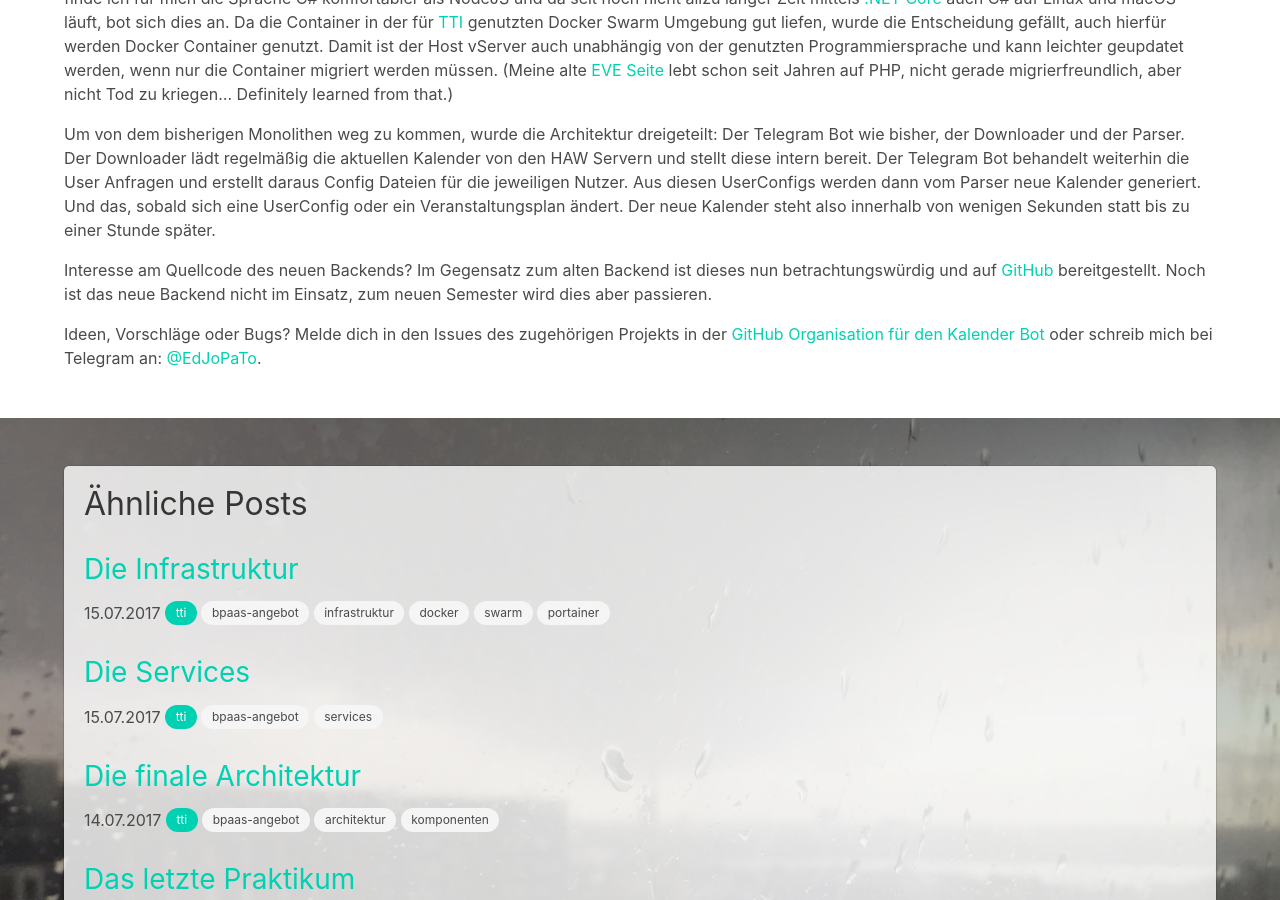
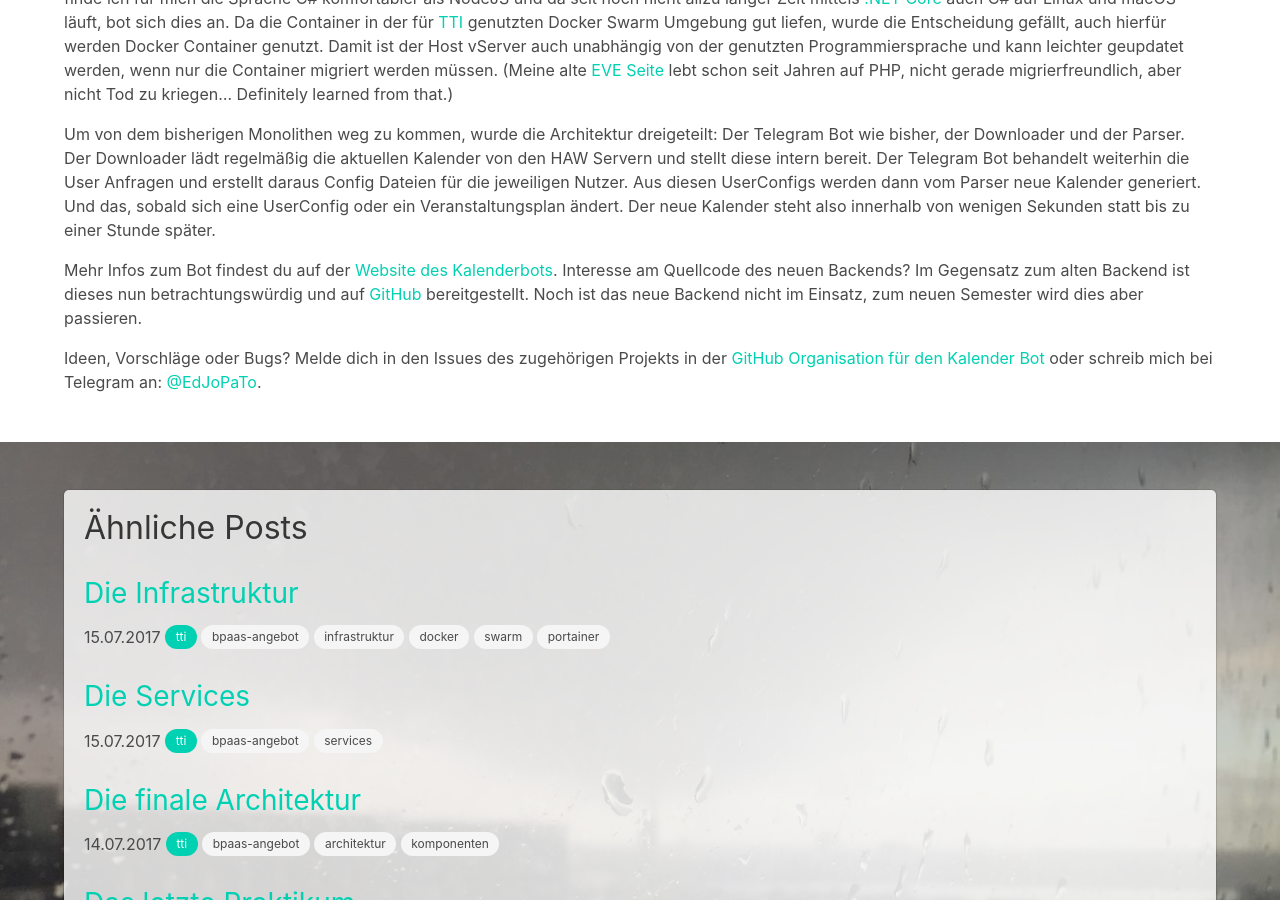
Before and after one commit to EdJoPaTo/edjopato.de, a Jekyll site: the page built from _posts/2017-07-18-calendarbot-backend.md, in a window 1280 px wide and 900 px high, scrolled down 1886 px. Built offline with Jekyll 4.4.1, drawn with Linux system fonts in a browser that asks for light colours; some of the changed lines change nothing that is shown.

Commit message:
feat: add link to the bot website

```diff
--- a/_posts/2017-07-18-calendarbot-backend.md
+++ b/_posts/2017-07-18-calendarbot-backend.md
@@ -2,6 +2,8 @@
 layout: post
 title: Das neue HAW HH Kalenderbot Backend
 date: '2017-07-18 00:50:00 +0200'
+sitemap:
+  lastmod: 2017-07-18 15:12:00 +0200
 tags: calendarbot haw docker telegram
 header: large
 background:
@@ -35,6 +37,7 @@ Aus diesen UserConfigs werden dann vom Parser neue Kalender generiert.
 Und das, sobald sich eine UserConfig oder ein Veranstaltungsplan ändert.
 Der neue Kalender steht also innerhalb von wenigen Sekunden statt bis zu einer Stunde später.
 
+Mehr Infos zum Bot findest du auf der [Website des Kalenderbots](//calendarbot.hawhh.de).
 Interesse am Quellcode des neuen Backends? Im Gegensatz zum alten Backend ist dieses nun betrachtungswürdig und auf [GitHub](//github.com/HAWHHCalendarBot/backend) bereitgestellt.
 Noch ist das neue Backend nicht im Einsatz, zum neuen Semester wird dies aber passieren.
 
```
